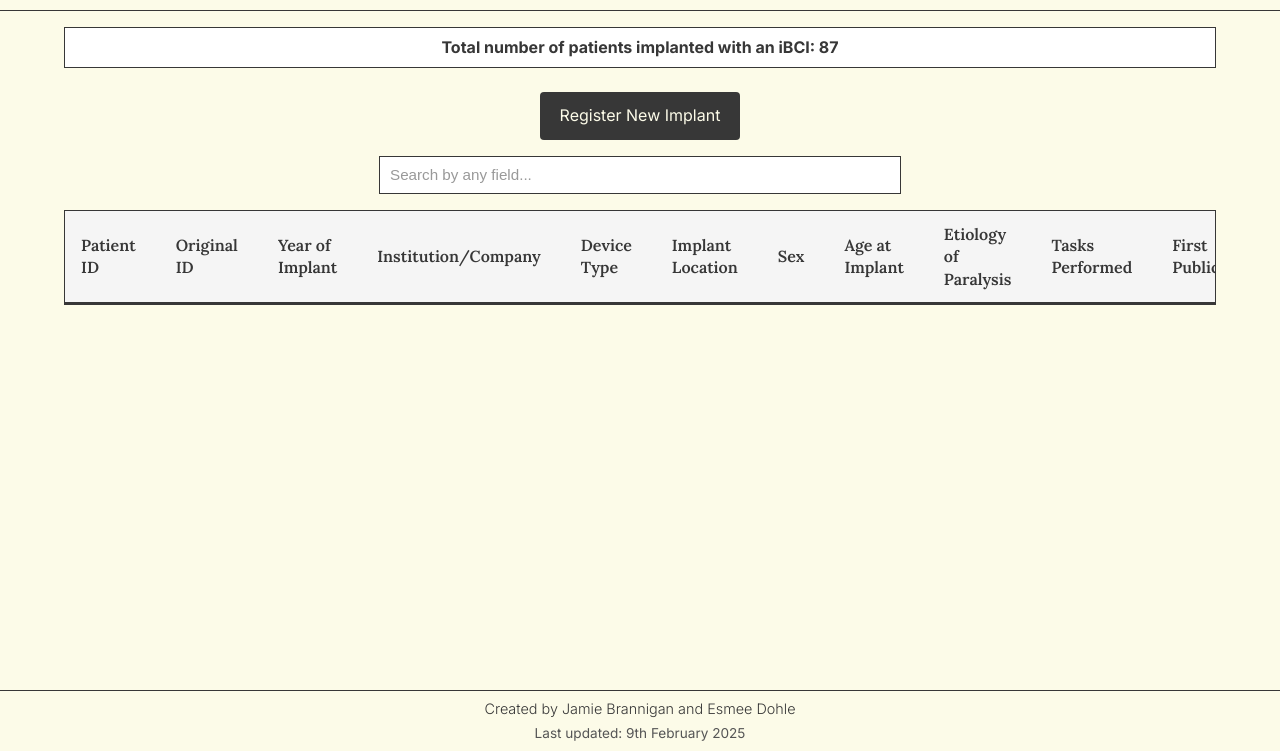
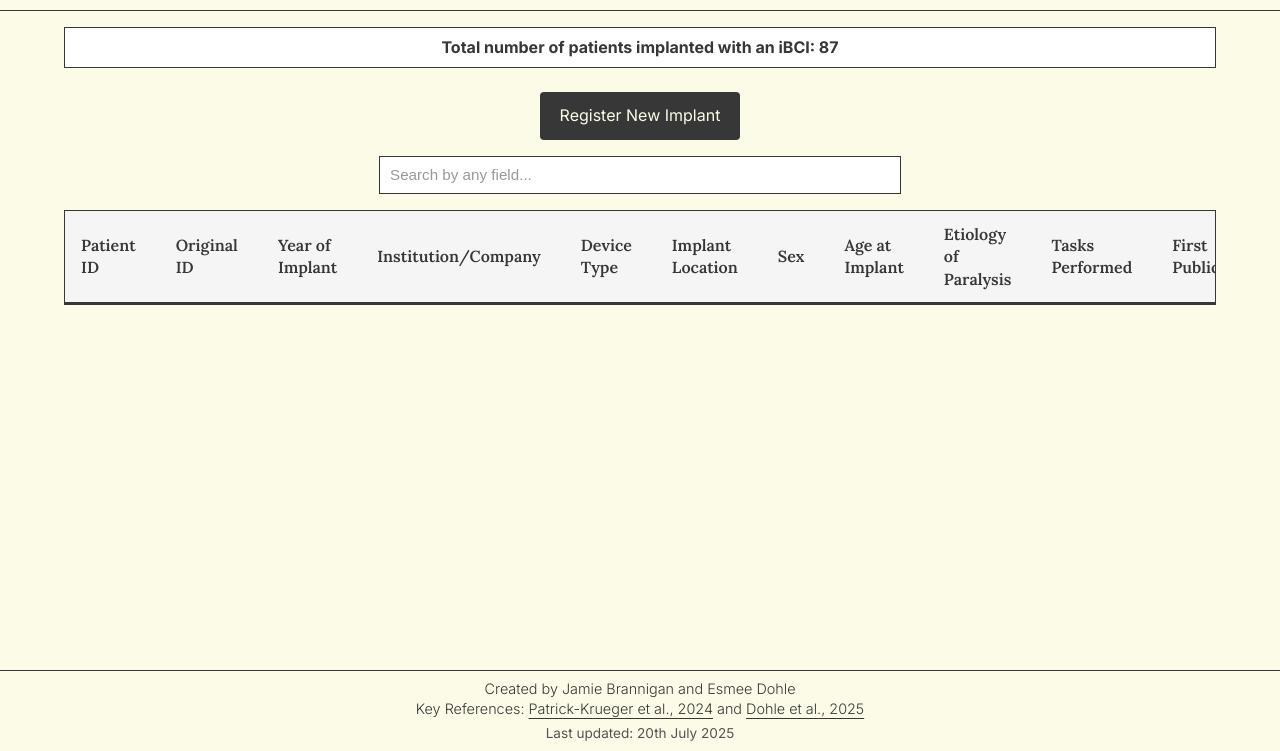
Before and after one commit to jamieb399/jamieb399.github.io, a plain HTML site: page index.html in a window 1280 px wide. Shown: the part 49-800 px from the top of the page. Drawn offline with nearby package versions, Linux system fonts and the light colour scheme; no server answers.

Commit message:
Update index.html

```diff
--- a/index.html
+++ b/index.html
@@ -275,8 +275,9 @@
   </div>
 
   <footer class="footer">
-    <p>Created by Jamie Brannigan and Esmee Dohle</p>
-    <span class="last-updated">Last updated: 9th February 2025</span>
+  <p>Created by Jamie Brannigan and Esmee Dohle</p>
+  <p>Key References: <a href="https://worldpulse.radensa.ru/wp-content/uploads/2024/09/patrick-krueger_et_al-2024-nature_reviews_bioengineering.pdf" target="_blank" rel="noopener">Patrick-Krueger et al., 2024</a> and <a href="https://advanced.onlinelibrary.wiley.com/doi/full/10.1002/advs.202501912" target="_blank" rel="noopener">Dohle et al., 2025</a></p>
+  <span class="last-updated">Last updated: 20th July 2025</span>
   </footer>
 
   <script>
```
